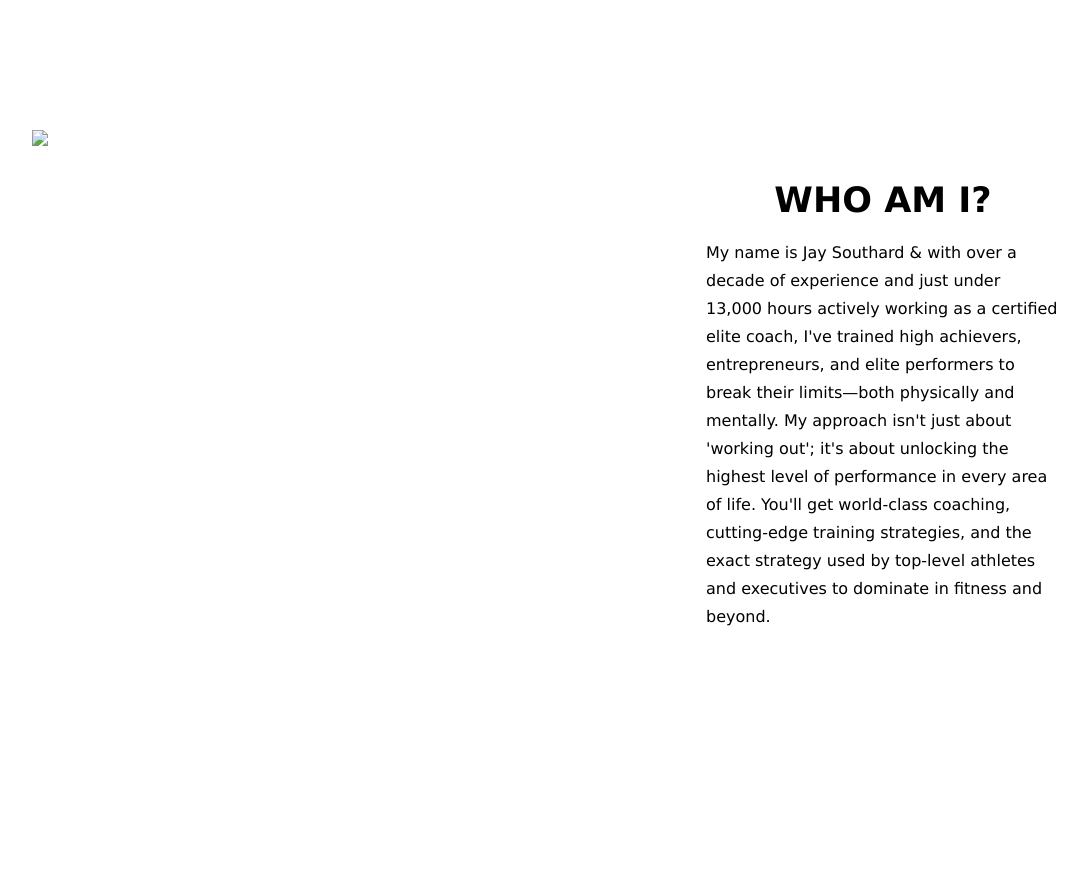
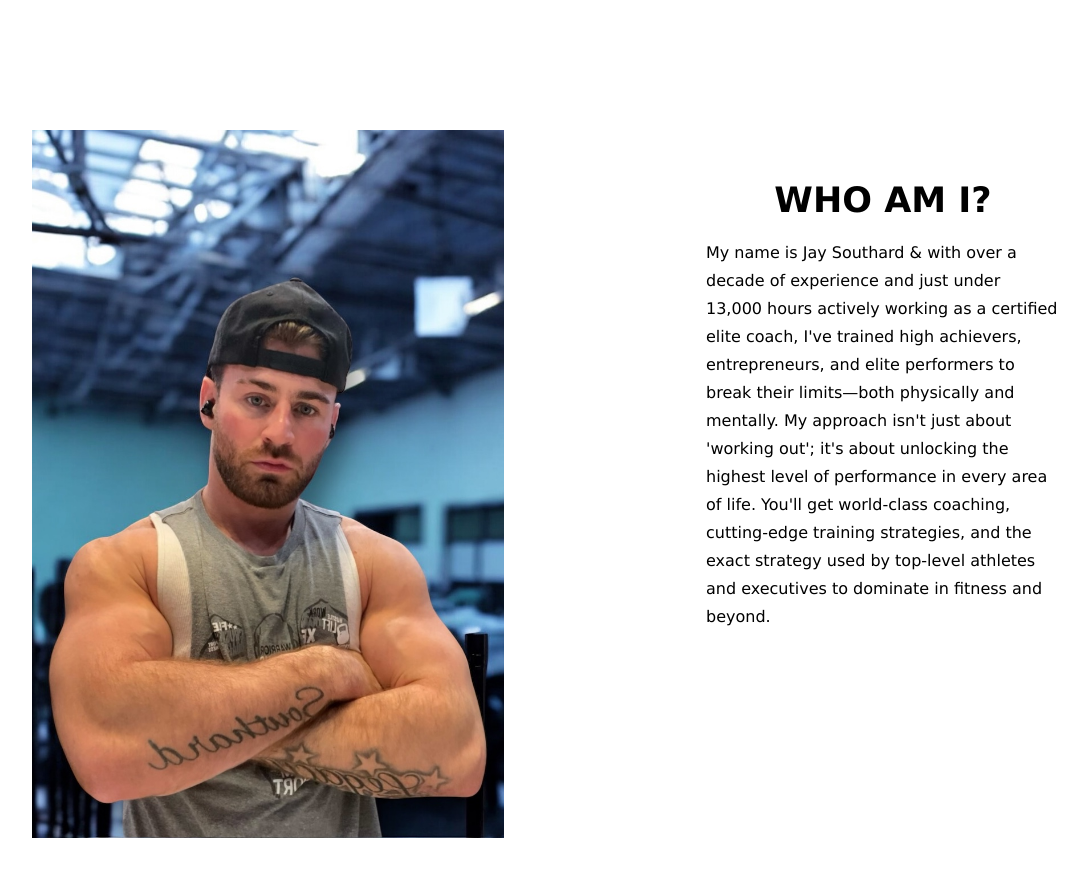
Before and after one commit to kairblarson/JaysTraining, a website: page index.html in a window 1280 px wide. Shown: the part 820-1696 px from the top of the page, without its empty margins (94-1181 px from the left). Before the commit the page ends 1501 px from the top, so only its background shows below. Drawn offline with nearby package versions, Linux system fonts and the light colour scheme; the site is published under a folder, as on GitHub Pages, so addresses that start at the root find nothing.

Commit message:
updated image src

```diff
--- a/index.html
+++ b/index.html
@@ -77,7 +77,7 @@
             </div>
             <div class="content-box-2">
                 <div style="display: flex; gap: 50px; padding: 50px; max-width: 100%; justify-content: space-around;" class="content-box-2-wrapper">
-                    <img src="/images/img3.JPG" class="content-box-2-img"/>
+                    <img src="images/img3.JPG" class="content-box-2-img"/>
                     <div style="margin-top: 50px; display: flex; flex-direction: column; max-width: 30%;" class="content-box-2-text">
                         <h2 class="content-box-2-title">WHO AM I?</h2>
                         <br>
```
